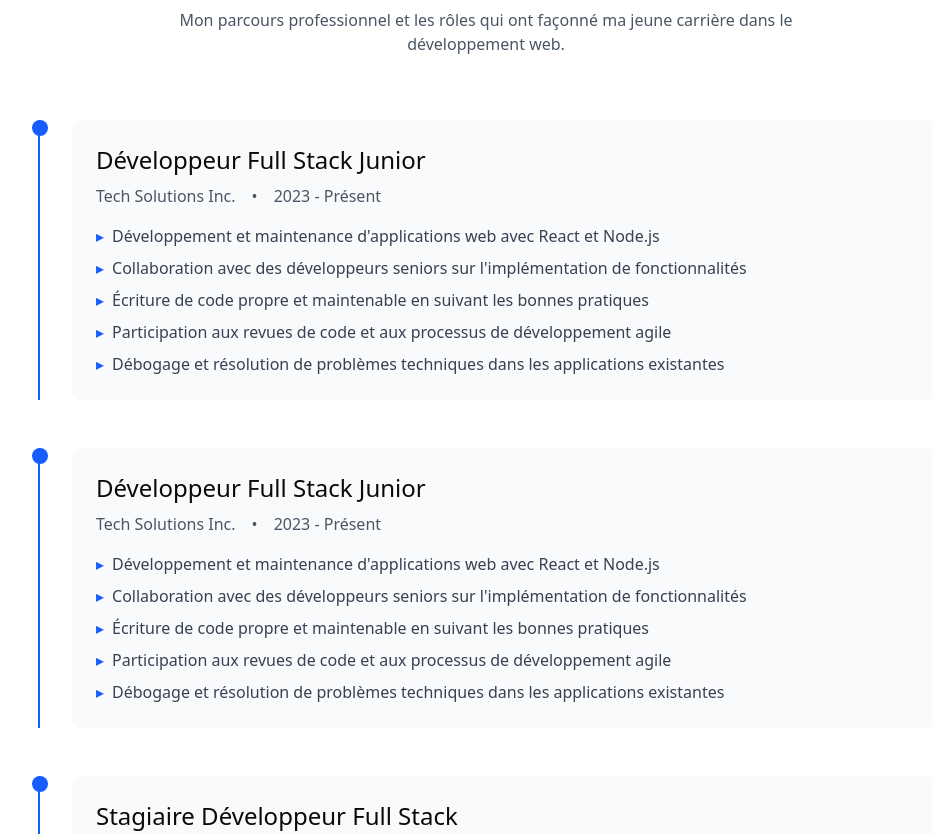
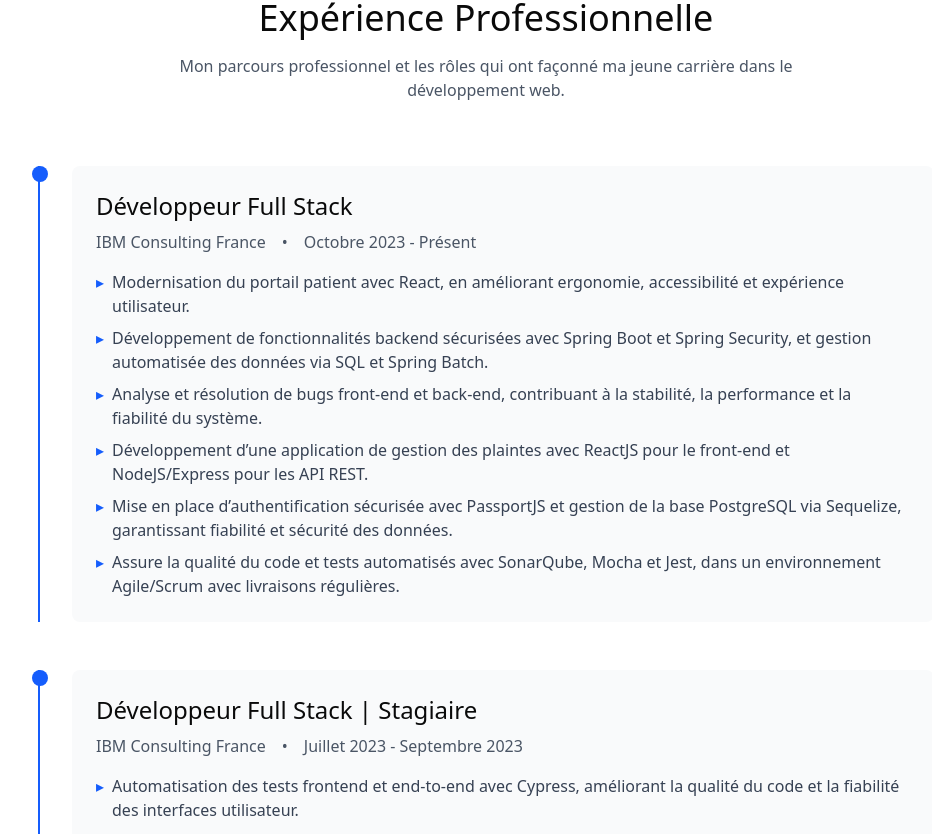
Before and after one commit to EnergieNVidia77/portfolio, a React (Vite) app in the folder portfolio/: page / in a window 1280 px wide. Shown: the part 1948-2782 px from the top of the page, without its empty margins (154-1086 px from the left). Built offline with nearby package versions, Linux system fonts and the light colour scheme.

Commit message:
feat: Integrate EmailJS for contact form submissions and update portfolio details

```diff
--- a/portfolio/package.json
+++ b/portfolio/package.json
@@ -10,6 +10,7 @@
     "preview": "vite preview"
   },
   "dependencies": {
+    "@emailjs/browser": "^4.4.1",
     "lucide-react": "^0.562.0",
     "motion": "^12.24.7",
     "react": "^19.2.0",
--- a/portfolio/src/components/Experience.tsx
+++ b/portfolio/src/components/Experience.tsx
@@ -10,39 +10,39 @@ interface Job {
 
 const experiences: Job[] = [
   {
-    title: 'Développeur Full Stack Junior',
-    company: 'Tech Solutions Inc.',
-    period: '2023 - Présent',
+    title: 'Développeur Full Stack',
+    company: 'IBM Consulting France',
+    period: 'Octobre 2023 - Présent',
     description: [
-      'Développement et maintenance d\'applications web avec React et Node.js',
-      'Collaboration avec des développeurs seniors sur l\'implémentation de fonctionnalités',
-      'Écriture de code propre et maintenable en suivant les bonnes pratiques',
-      'Participation aux revues de code et aux processus de développement agile',
-      'Débogage et résolution de problèmes techniques dans les applications existantes',
+      'Modernisation du portail patient avec React, en améliorant ergonomie, accessibilité et expérience utilisateur.',
+      'Développement de fonctionnalités backend sécurisées avec Spring Boot et Spring Security, et gestion automatisée des données via SQL et Spring Batch.',
+      'Analyse et résolution de bugs front-end et back-end, contribuant à la stabilité, la performance et la fiabilité du système.',
+      'Développement d’une application de gestion des plaintes avec ReactJS pour le front-end et NodeJS/Express pour les API REST.',
+      'Mise en place d’authentification sécurisée avec PassportJS et gestion de la base PostgreSQL via Sequelize, garantissant fiabilité et sécurité des données.',
+      'Assure la qualité du code et tests automatisés avec SonarQube, Mocha et Jest, dans un environnement Agile/Scrum avec livraisons régulières.',
     ],
   },
   {
-    title: 'Développeur Full Stack Junior',
-    company: 'Tech Solutions Inc.',
-    period: '2023 - Présent',
+    title: 'Développeur Full Stack | Stagiaire',
+    company: 'IBM Consulting France',
+    period: 'Juillet 2023 - Septembre 2023',
     description: [
-      'Développement et maintenance d\'applications web avec React et Node.js',
-      'Collaboration avec des développeurs seniors sur l\'implémentation de fonctionnalités',
-      'Écriture de code propre et maintenable en suivant les bonnes pratiques',
-      'Participation aux revues de code et aux processus de développement agile',
-      'Débogage et résolution de problèmes techniques dans les applications existantes',
+      'Automatisation des tests frontend et end-to-end avec Cypress, améliorant la qualité du code et la fiabilité des interfaces utilisateur.',
+      'Accélération de la validation des fonctionnalités grâce à des tests systématiques et reproductibles.',
+      'Assurance d’une couverture complète des tests, incluant interactions utilisateur et flux critiques.',
+      'Intégration dans un pipeline CI/CD, renforçant la stabilité des livraisons et réduisant les risques de régressions.',
     ],
   },
   {
-    title: 'Stagiaire Développeur Full Stack',
+    title: 'Développeur Full Stack | Stagiaire',
     company: 'IBM Interactive France',
-    period: 'Mars 2023 - Septembre 2023',
+    period: 'Mars 2023 - Juillet 2023',
     description: [
-      'Création d\'interfaces utilisateur responsive avec React et Tailwind CSS',
-      'Collaboration étroite avec les designers pour implémenter des designs au pixel près',
-      'Intégration d\'API RESTful et gestion de l\'état de l\'application',
-      'Amélioration des performances et de l\'accessibilité des sites web',
-      'Apprentissage et application des pratiques modernes de développement web',
+      'Mise en place d’une chaîne complète d’automatisation CI/CD pour une application web, incluant tests, validation et déploiement automatique.',
+      'Optimisation de la qualité du code via SonarQube et intégration de Jenkins pour des pipelines fiables et reproductibles.',
+      'Développement de fonctionnalités front-end et back-end sur React et NodeJS, incluant authentification à deux facteurs et export de données CSV.',
+      'Renforcement des compétences en tests automatisés et outils d’assurance qualité pour des environnements web modernes.',
+      'Acquisition d’une expérience pratique en automatisation et déploiement continu, combinée à la livraison de fonctionnalités à forte valeur ajoutée.',
     ],
   },
 ];
--- a/portfolio/src/components/Navigation.tsx
+++ b/portfolio/src/components/Navigation.tsx
@@ -63,7 +63,7 @@ export function Navigation() {
                 scrolled ? 'text-gray-900' : 'text-white'
               }`}
             >
-              Portfolio
+              Toufic Talha
             </span>
           </button>
 
--- a/portfolio/src/components/Projects.tsx
+++ b/portfolio/src/components/Projects.tsx
@@ -1,102 +1,103 @@
-import { Code, Github } from 'lucide-react';
+import { Code, Link } from 'lucide-react';
+import ScrollReveal from './ScrollReveal';
+import { motion } from 'motion/react';
+
 
 interface Project {
   title: string;
   description: string;
   tags: string[];
-  link: string;
+  link: string|null;
 }
 
 const projects: Project[] = [
   {
-    title: 'Site E-Commerce',
+    title: 'Mon APHP',
     description:
-      'Boutique en ligne responsive avec catalogue de produits, panier et processus de paiement. Implémentation de l\'authentification utilisateur et du filtrage de produits.',
-    tags: ['React', 'Node.js', 'MongoDB', 'Tailwind CSS'],
-    link: 'https://github.com',
+      'Mon APHP – Portail patient sécurisé permettant aux patients d’accéder facilement à leurs informations médicales, prendre des rendez-vous et communiquer avec les professionnels de santé.',
+    tags: ['React', 'Spring Boot', 'OAuth2', 'Vite'],
+    link: 'https://mon.aphp.fr/',
   },
   {
-    title: 'Application de Gestion de Tâches',
+    title: 'DirectAPHP',
     description:
-      'Application de todo avec fonctionnalité glisser-déposer, catégories et dates d\'échéance. Les utilisateurs peuvent créer, modifier et organiser leurs tâches efficacement.',
-    tags: ['React', 'TypeScript', 'Local Storage', 'CSS'],
-    link: 'https://github.com',
+      'DirectAPHP – Application web de messagerie sécurisée pour les professionnels de santé, facilitant la communication interne et l’orientation des patients entre médecins, y compris hors du réseau AP-HP.',
+    tags: ['React', 'NodeJS', 'Jenkins', 'SonarQube'],
+    link: 'https://direct.aphp.fr/',
   },
   {
-    title: 'Application Météo',
+    title: 'LORAH',
     description:
-      'Application météo épurée affichant les conditions actuelles et les prévisions sur 5 jours. Intégration avec l\'API OpenWeather avec fonctionnalité de recherche par localisation.',
-    tags: ['JavaScript', 'Weather API', 'HTML', 'CSS'],
-    link: 'https://github.com',
+      'LORAH – Outil interne de l’AP-HP permettant aux agents de gérer efficacement les demandes de prise en charge, en réorientant, validant ou transférant les demandes des patients ou des médecins de ville vers le service approprié.',
+    tags: ['React', 'Spring', 'FHIR', 'PostgreSQL'],
+    link: 'https://www.aphp.fr/media/10850',
   },
   {
-    title: 'Plateforme de Blog',
+    title: 'DDU (Droit Des Usagers)',
     description:
-      'Blog personnel avec support markdown, catégories et recherche. Construit avec une API RESTful pour créer et gérer les articles de blog.',
-    tags: ['React', 'Express', 'PostgreSQL', 'Markdown'],
-    link: 'https://github.com',
-  },
-  {
-    title: 'Recherche de Recettes',
-    description:
-      'Recherche et sauvegarde de recettes basées sur les ingrédients. Fonctionnalités de filtrage par préférences alimentaires et sauvegarde des favoris en local.',
-    tags: ['React', 'Recipe API', 'Tailwind CSS'],
-    link: 'https://github.com',
-  },
-  {
-    title: 'Site Portfolio',
-    description:
-      'Site portfolio responsive présentant projets et compétences. Construit avec les pratiques modernes de React et des animations fluides.',
-    tags: ['React', 'Tailwind CSS', 'Motion'],
-    link: 'https://github.com',
+      'DDU (Droit Des Usagers) – Application fullstack conçue pour centraliser et gérer les plaintes des patients au sein des hôpitaux du réseau AP-HP, offrant une interface sécurisée et des outils efficaces pour le suivi et le traitement des demandes.',
+    tags: ['React', 'NodeJS', 'Sequelize', 'MUI'],
+    link: null,
    },
 ];
 
+
 export function Projects() {
   return (
-    <section id="projects" className="py-20 bg-gray-50">
+    <section id="projects" className="py-12 md:py-16 lg:py-20 bg-gray-50">
       <div className="container mx-auto px-4">
         <div className="max-w-6xl mx-auto">
-          <div className="text-center mb-16">
-            <Code className="w-12 h-12 text-blue-600 mx-auto mb-4" />
-            <h2 className="mb-4">Projets Réalisés</h2>
-            <p className="text-gray-600 max-w-2xl mx-auto">
+          <ScrollReveal className="text-center mb-10 md:mb-16">
+            <Code className="w-10 h-10 md:w-12 md:h-12 text-blue-600 mx-auto mb-3 md:mb-4" />
+            <h2 className="mb-3 md:mb-4 text-2xl md:text-3xl lg:text-4xl">Projets Réalisés</h2>
+            <p className="text-gray-600 max-w-2xl mx-auto text-sm md:text-base px-4">
               Une sélection de projets qui démontrent mes compétences et ma passion pour créer des solutions numériques impactantes.
             </p>
-          </div>
+          </ScrollReveal>
 
-          <div className="grid md:grid-cols-2 lg:grid-cols-3 gap-8">
+          <div className="grid sm:grid-cols-2 lg:grid-cols-3 gap-4 md:gap-6 lg:gap-8">
             {projects.map((project, index) => (
-              <div
+              <ScrollReveal
                 key={index}
-                className="bg-white rounded-lg shadow-sm overflow-hidden hover:shadow-lg transition-shadow"
+                delay={index * 0.1}
+                direction={index % 2 === 0 ? 'left' : 'right'}
               >
-                <div className="p-6">
-                  <h3 className="mb-3">{project.title}</h3>
-                  <p className="text-gray-600 mb-4 text-sm">
+                <motion.div
+                  className="bg-white rounded-lg shadow-sm overflow-hidden h-full"
+                  whileHover={{
+                    y: -8,
+                    boxShadow: '0 20px 25px -5px rgba(0, 0, 0, 0.1), 0 10px 10px -5px rgba(0, 0, 0, 0.04)'
+                  }}
+                  transition={{ duration: 0.3 }}
+                >
+                  <div className="p-4 md:p-6 flex flex-col h-full">
+                    <h3 className="mb-2 md:mb-3 text-lg md:text-xl">{project.title}</h3>
+                    <p className="text-gray-600 mb-3 md:mb-4 text-xs md:text-sm flex-grow">
                       {project.description}
                     </p>
-                  <div className="flex flex-wrap gap-2 mb-4">
+                    <div className="flex flex-wrap gap-1.5 md:gap-2 mb-3 md:mb-4">
                       {project.tags.map((tag, i) => (
                         <span
                           key={i}
-                        className="px-3 py-1 bg-blue-50 text-blue-600 rounded-full text-xs"
+                          className="px-2 py-1 md:px-3 md:py-1 bg-blue-50 text-blue-600 rounded-full text-xs"
                         >
                           {tag}
                         </span>
                       ))}
                     </div>
+                    { project.link &&
                      <a
                       href={project.link}
                       target="_blank"
                       rel="noopener noreferrer"
                       className="inline-flex items-center gap-2 text-blue-600 hover:text-blue-700 transition-colors"
                     >
-                    <Github className="w-4 h-4" />
-                    <span className="text-sm">Voir le Code</span>
-                  </a>
+                      <Link className="w-3 h-3 md:w-4 md:h-4" />
+                      <span className="text-xs md:text-sm">Voir le Code</span>
+                    </a>}
                   </div>
-              </div>
+                </motion.div>
+              </ScrollReveal>
             ))}
           </div>
         </div>
--- a/portfolio/src/components/Skills.tsx
+++ b/portfolio/src/components/Skills.tsx
@@ -45,6 +45,7 @@ const skills: Skill[] = [
   { name: 'Netlify', category: 'Cloud / Déploiement' },
 
   { name: 'Git / GitHub & Gitlab', category: 'Outils' },
+  { name: 'FHIR (Fast Healthcare Interoperability Resources)', category: 'Outils' },
   { name: 'VS Code', category: 'Outils' },
   { name: 'Eclipse', category: 'Outils' },
   { name: 'Shell / Linux', category: 'Outils' },
```
Also changed, not shown: portfolio/src/components/Contact.tsx (+24 -8 lines), portfolio/src/components/figma/ImageWithFallback.tsx (deleted, +0 -27 lines), 2 other files (tests, documents, lock files or other folders). Lines whose indentation alone changed are shown as unchanged.
